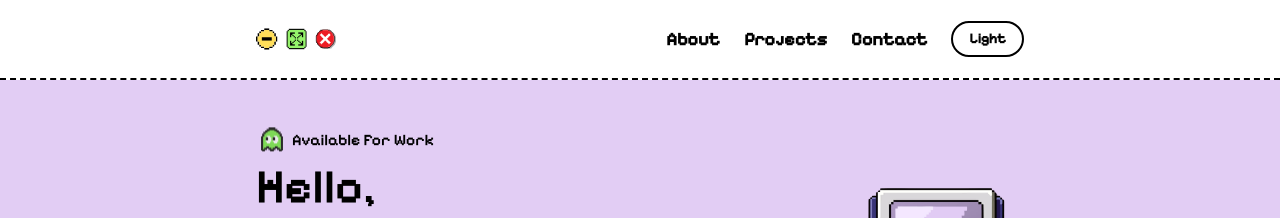
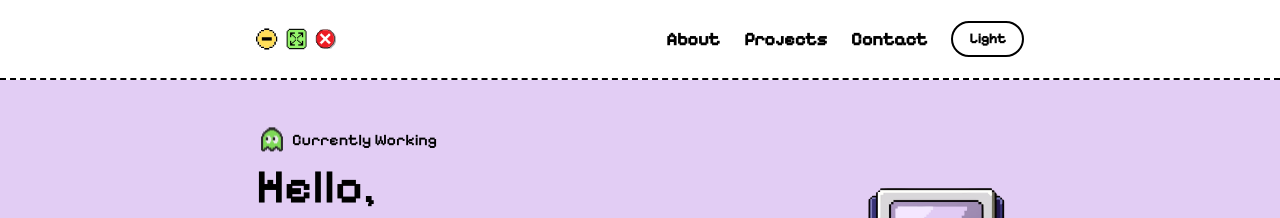
Before and after one commit to CaptainUnderpants14/portfolio, a React (Vite) app: page / in a window 1280 px wide. Shown: the top 218 px of the page. Built offline with nearby package versions, Linux system fonts and the light colour scheme.

Commit message:
Changed Working Stat

```diff
--- a/src/NavBar.jsx
+++ b/src/NavBar.jsx
@@ -307,7 +307,7 @@ const NavBar = ({ theme, cycleTheme }) => {
 
                     alt="Green Dot"
                 />
-                <p className="font-pixel">Available For Work</p>
+                <p className="font-pixel">Currently Working</p>
             </div>
             <p
                 className="font-pixel
```
